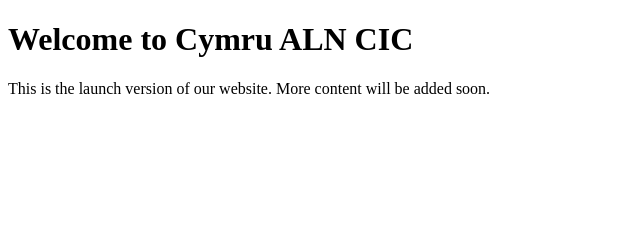
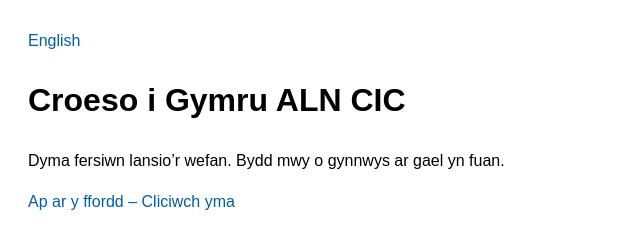
Before and after one commit to StephShobiye/cymrualn.org, a plain HTML site: page index.html in a window 1280 px wide. Shown: the whole page, without its empty margins (0-640 px from the left). Drawn offline with Linux system fonts and the light colour scheme; files that its build step writes are made by us from their sources.

Commit message:
Add files via upload
home page and index release 1.1

Signed-off-by: Steph Shobiye <153097076+StephShobiye@users.noreply.github.com>

```diff
--- a/index.html
+++ b/index.html
@@ -1,12 +1,16 @@
 <!DOCTYPE html>
-<html lang="en">
+<html lang="cy">
 <head>
   <meta charset="UTF-8">
-  <meta name="viewport" content="width=device-width, initial-scale=1.0">
-  <title>Cymru ALN CIC</title>
+  <title>Croeso i Gymru ALN CIC</title>
+  <link rel="stylesheet" href="../assets/style.css">
 </head>
 <body>
-  <h1>Welcome to Cymru ALN CIC</h1>
-  <p>This is the launch version of our website. More content will be added soon.</p>
+  <nav>
+    <a href="/index.html">English</a>
+  </nav>
+  <h1>Croeso i Gymru ALN CIC</h1>
+  <p>Dyma fersiwn lansio’r wefan. Bydd mwy o gynnwys ar gael yn fuan.</p>
+  <p><a href="../app.html">Ap ar y ffordd – Cliciwch yma</a></p>
 </body>
 </html>
--- /dev/null
+++ b/style.css
@@ -0,0 +1,17 @@
+body {
+  font-family: Arial, sans-serif;
+  line-height: 1.6;
+  background: #ffffff;
+  color: #000;
+  padding: 20px;
+}
+a {
+  color: #005ea5;
+  text-decoration: none;
+}
+a:hover {
+  text-decoration: underline;
+}
+nav {
+  margin-bottom: 20px;
+}
```
Also changed, not shown: app.html (added, +25 -0 lines).
